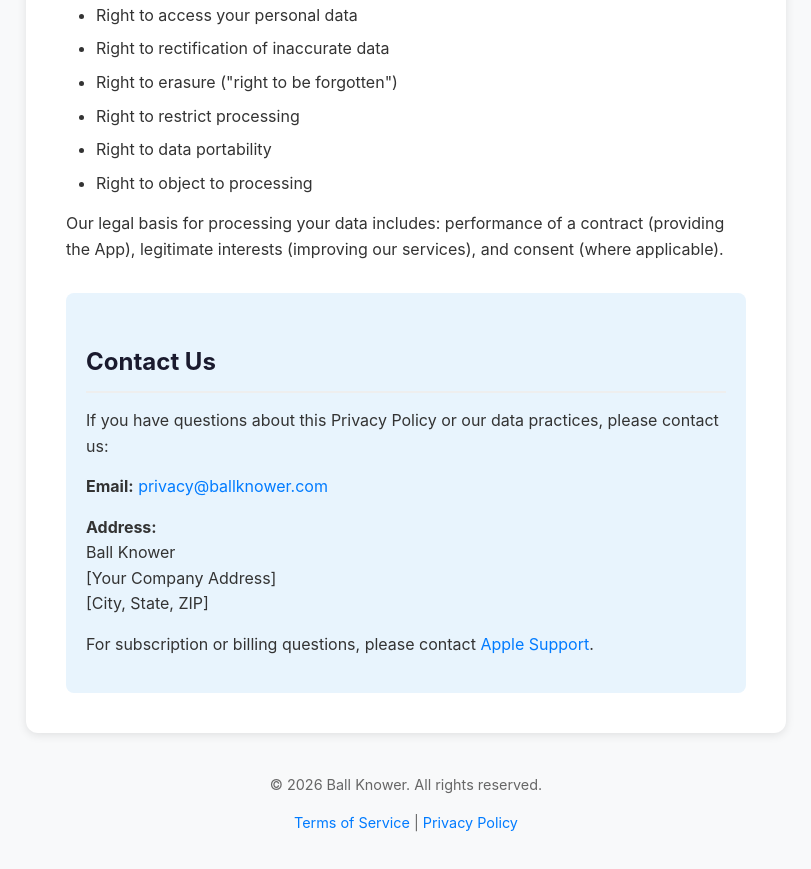
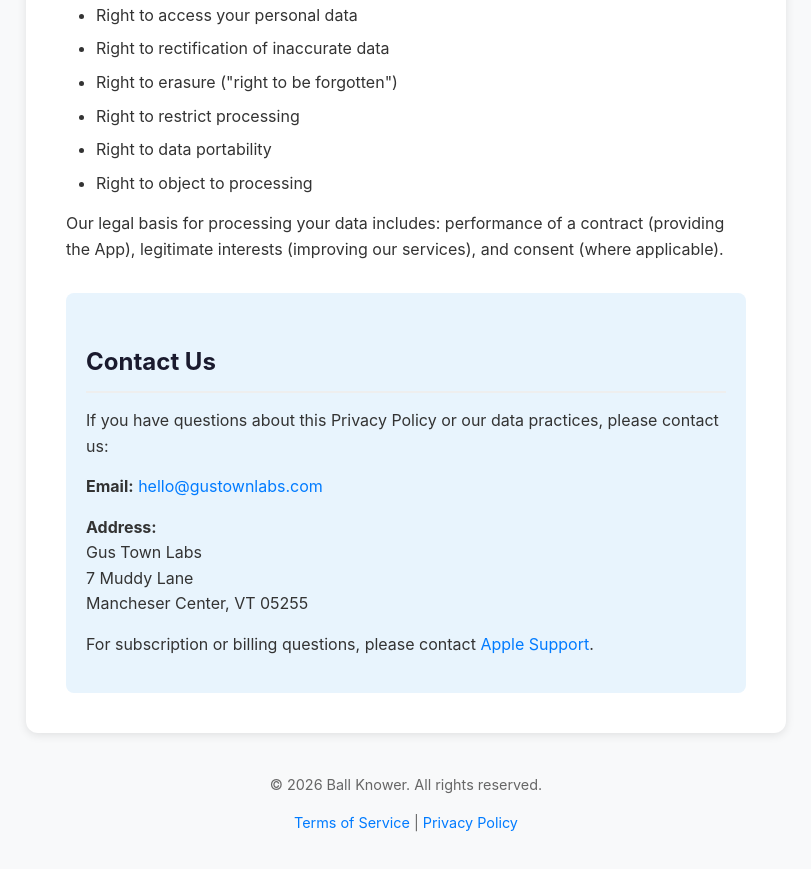
Before and after one commit to tagrest7/gustownlabs-com, a plain HTML site: page ball-knower-privacy.html in a window 1280 px wide. Shown: the part 5699-6568 px from the top of the page, without its empty margins (234-1045 px from the left). Drawn offline with Linux system fonts and the light colour scheme.

Commit message:
Update ball-knower-privacy.html

```diff
--- a/ball-knower-privacy.html
+++ b/ball-knower-privacy.html
@@ -383,13 +383,13 @@
                     If you have questions about this Privacy Policy or our data practices, please contact us:
                 </p>
                 <p>
-                    <strong>Email:</strong> <a href="mailto:privacy@ballknower.com">privacy@ballknower.com</a>
+                    <strong>Email:</strong> <a href="mailto:hello@gustownlabs.com">hello@gustownlabs.com</a>
                 </p>
                 <p>
                     <strong>Address:</strong><br>
-                    Ball Knower<br>
-                    [Your Company Address]<br>
-                    [City, State, ZIP]
+                    Gus Town Labs<br>
+                    7 Muddy Lane<br>
+                    Mancheser Center, VT 05255
                 </p>
                 <p>
                     For subscription or billing questions, please contact
```
